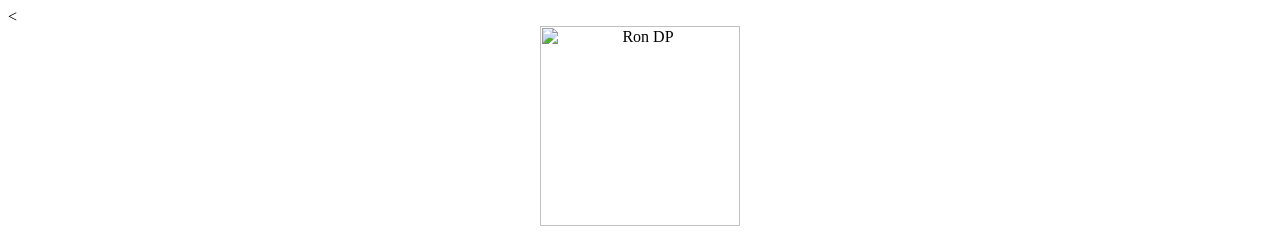
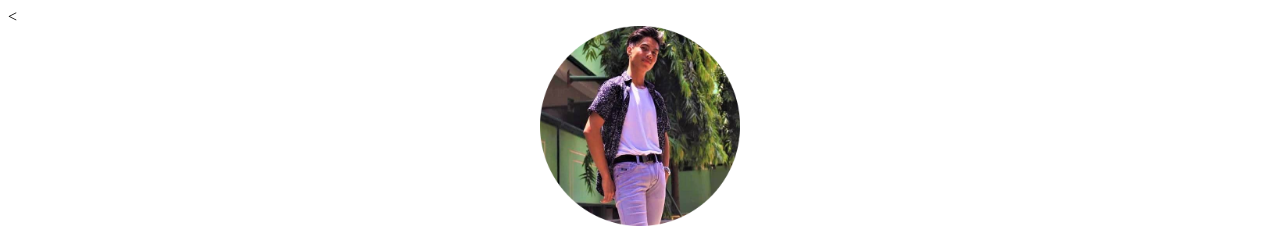
Before and after one commit to Lythea/cv, a plain HTML site: page ContactInfo.html in a window 1280 px wide. Shown: the top 244 px of the page. Drawn offline with Linux system fonts and the light colour scheme.

Commit message:
Add files via upload

```diff
--- a/ContactInfo.html
+++ b/ContactInfo.html
@@ -6,7 +6,7 @@
   </head>
   <body>
     <center>
-    <img src="/images/Ron.png" alt = "Ron DP" width = "200" height = "200" />
+    <img src="Ron.png" alt = "Ron DP" width = "200" height = "200" />
     <h1> <strong>Ron Iverson Del Mundo</strong> </h1>
 
     <h3>My Contact Details:</h3>
```
Also changed, not shown: index.html (+1 -1 lines), Ron.png (added).
